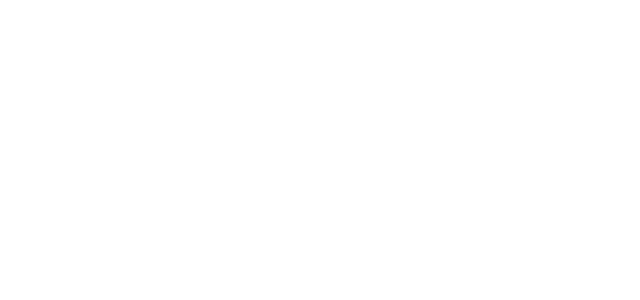
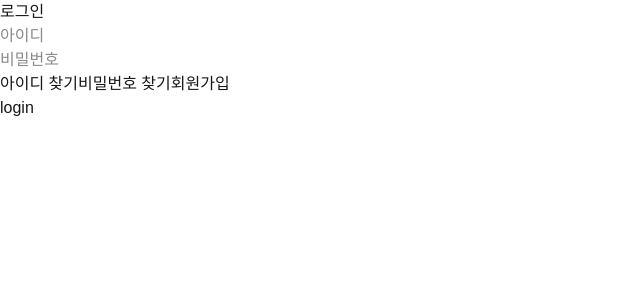
Before and after one commit to kdt-ful-class-three-group/KDT-FUL-3_PROJECT-A-3, a Next.js app in the folder client/: page /login in a window 1280 px wide. Shown: the top 300 px of the page, without its empty margins (0-640 px from the left). Built offline with nearby package versions, Linux system fonts and the light colour scheme.

Commit message:
Feat : LoginPage에 LoginForm 가져오기

```diff
--- a/client/src/app/login/page.tsx
+++ b/client/src/app/login/page.tsx
@@ -1,15 +1,18 @@
+"use client";
 // 컴포넌트 가져오기
-import { Button } from "@/components/common/Button";
-import Input from "@/components/common/Input";
+import LoginForm from "@/components/login/LoginForm";
 
 export default function LoginPage(){
-  // 페이지 이름
 
-  // input 2개 - 아이디, 비밀번호
+  return(
+    <div>
+      {/* 페이지 이름 */}
+      <h1>로그인</h1>
+      {/* 로그인폼 */}
+      <LoginForm onLogin={(id, pw) => console.log(id, pw)}/>
+      {/* 간편로그인 */}
 
-  // 아이디찾기, 비밀번호 찾기, 회원가입 링크
+    </div>
 
-  // 로그인 버튼
-
-  // 간편로그인
+  )
 }
```
